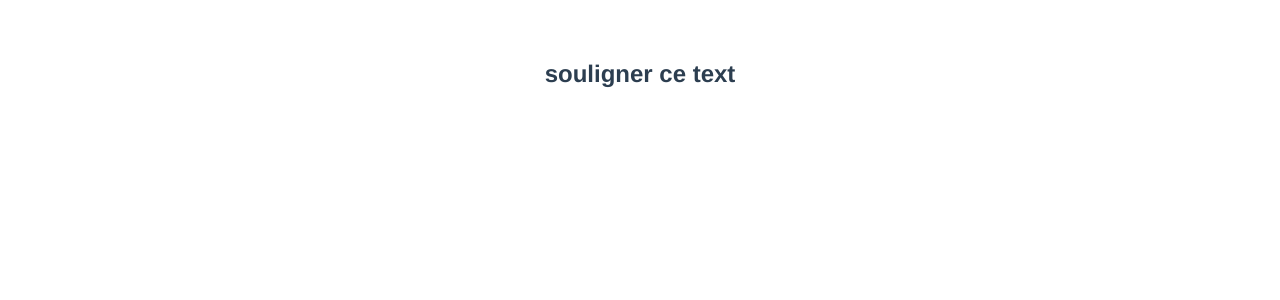
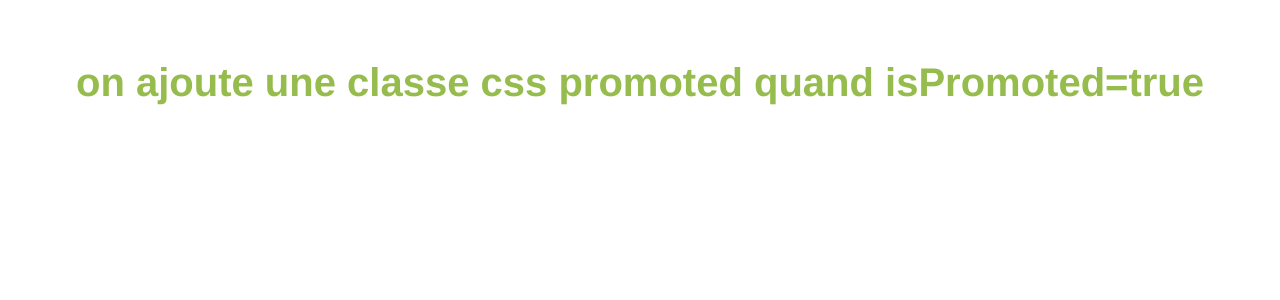
Before and after one commit to lapinRagnar/vue3_tuto, a Vue app: page / in a window 1280 px wide. Shown: the top 300 px of the page. Built offline with nearby package versions, Linux system fonts and the light colour scheme.

Commit message:
v-bind:class, ajout class css avec condition dans le js

```diff
--- a/src/App.vue
+++ b/src/App.vue
@@ -1,5 +1,5 @@
 <template>
-  <h2 v-bind:class="status">souligner ce text</h2>
+  <h2 v-bind:class="isPromoted && 'promoted'">on ajoute une classe css promoted quand isPromoted=true</h2>
 </template>
 
 <script>
@@ -7,7 +7,7 @@ export default {
   name: 'App',
   data(){
     return {
-      status: 'success'
+      isPromoted: true
     }
   }
 }
@@ -22,8 +22,9 @@ export default {
   color: #2c3e50;
   margin-top: 60px;
 }
-.souligner{
-  text-decoration: underline;
+.promoted{
+  color: #95bc4c;
+  font-size: 40px;
 }
 
 </style>
```
